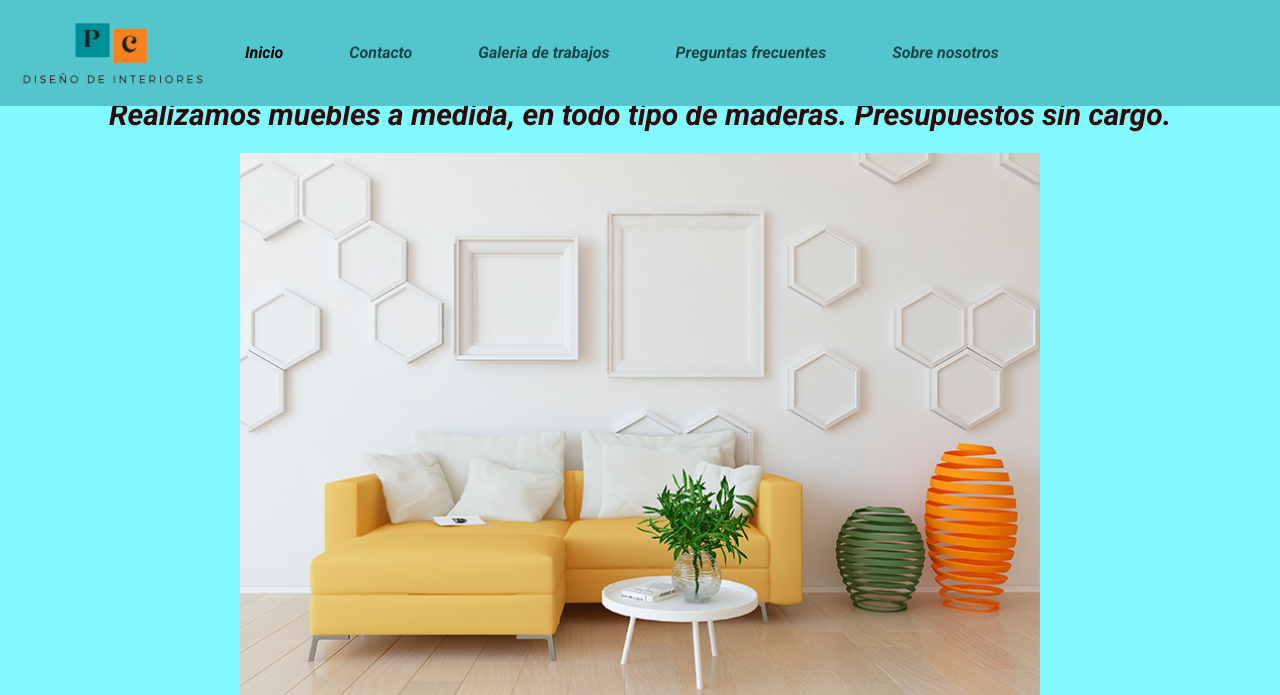
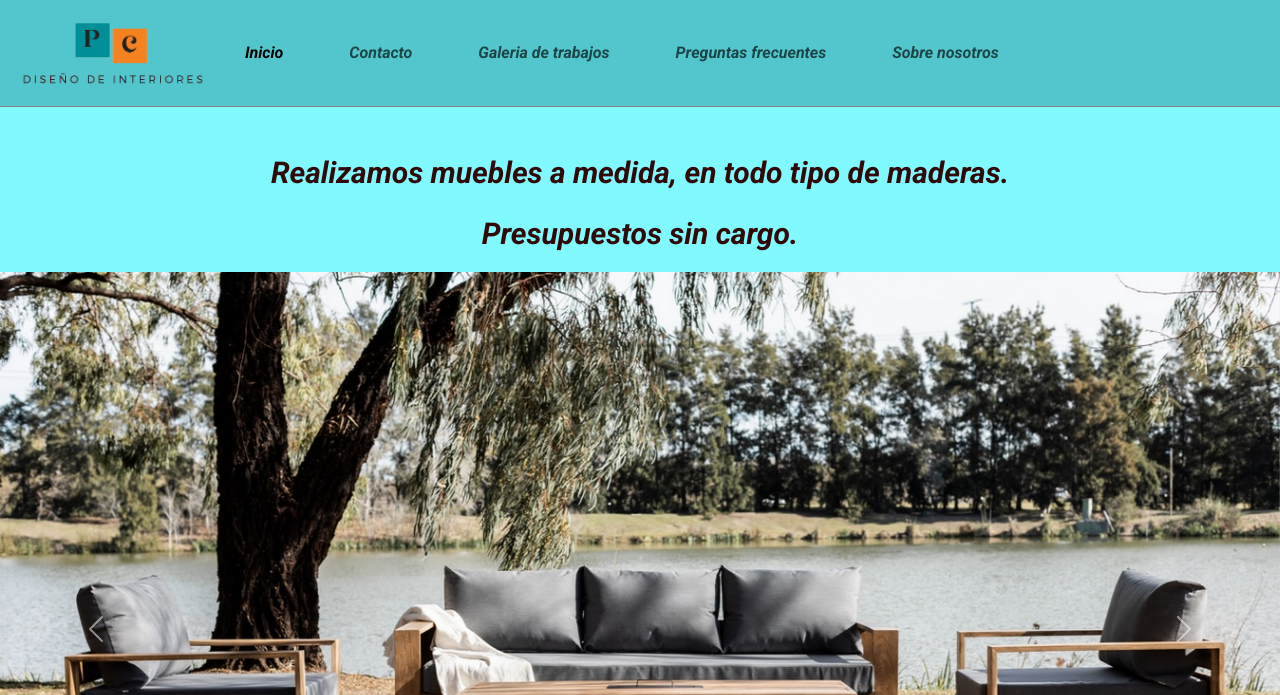
Before and after one commit to PonteMaxi/pre-entregable-3-Maximiliano-de-Ponte, a plain HTML site: page index.html in a window 1280 px wide. Shown: the top 695 px of the page. Drawn offline with nearby package versions, Linux system fonts and the light colour scheme.

Commit message:
agregue carrusel

```diff
--- a/css/style.css
+++ b/css/style.css
@@ -9,6 +9,7 @@ nav {
 font-family: 'Nunito', sans-serif;
 font-family: 'Roboto', sans-serif;
 background-color: #52C6CC;
+border-bottom: 1px solid gray;
 }
 
 header img{
@@ -28,17 +29,13 @@ header a:hover {
 }
 
 /* Main */
-main h1 {
-    font-size: 70px;
-    font-family: 'Nunito', sans-serif;
-    font-family: 'Roboto', sans-serif;
-    font-style: italic;
-    font-weight: bold;
-    text-align: center;
-    color: rgb(207, 51, 51);
+main{
+    margin-top: 150px;
+
 }
 
-main p {font-family: 'Nunito', sans-serif;
+main p {
+    font-family: Nunito', sans-serif;
     font-family: 'Roboto', sans-serif;
     font-style: italic;
     font-size: 30px;
--- a/index.html
+++ b/index.html
@@ -57,16 +57,36 @@
 
 <main>
     <section>
-        <h1>DISEÑOS A MEDIDA</h1>
+        <p>
+          Realizamos muebles a medida, en todo tipo de maderas.
+        </p>
+        <p>
+          Presupuestos sin cargo.
+        </p>
     </section>
 
-    <p>
-        Realizamos muebles a medida, en todo tipo de maderas. Presupuestos sin cargo.
-    </p>
     <section>
-    <center>
-    <img src="assets/decoracion_interiores_minimalista.png" alt="Imagen de fondo">
-    </center>
+    <div id="carouselExample" class="carousel slide">
+        <div class="carousel-inner">
+            <div class="carousel-item active">
+                <img src="assets/carrusel1.jpg" class="d-block w-100" alt="img carrusel 1">
+            </div>
+            <div class="carousel-item">
+                <img src="assets/carrusel2.jpg" class="d-block w-100" alt="img carrusel 2">
+            </div>
+            <div class="carousel-item">
+                <img src="assets/carrusel3.jpg" class="d-block w-100" alt="img carrusel 3">
+            </div>
+        </div>
+        <button class="carousel-control-prev" type="button" data-bs-target="#carouselExample" data-bs-slide="prev">
+            <span class="carousel-control-prev-icon" aria-hidden="true"></span>
+            <span class="visually-hidden">Previous</span>
+        </button>
+        <button class="carousel-control-next" type="button" data-bs-target="#carouselExample" data-bs-slide="next">
+            <span class="carousel-control-next-icon" aria-hidden="true"></span>
+            <span class="visually-hidden">Next</span>
+        </button>
+    </div>
     </section>
 </main>
 
```
Also changed, not shown: assets/carrusel1.jpg (added), assets/carrusel2.jpg (added), assets/carrusel3.jpg (added), assets/decoracion_interiores_minimalista.png (deleted), assets/galeria1.jpg (renamed from assets/1.jpg), assets/galeria2.jpg (renamed from assets/2.jpg), assets/galeria3.jpg (renamed from assets/3.jpg), assets/galeria4.jpg (renamed from assets/4.jpg), assets/galeria5.jpg (renamed from assets/5.jpg), assets/galeria6.jpg (renamed from assets/6.jpg), assets/galeria7.jpg (added).
